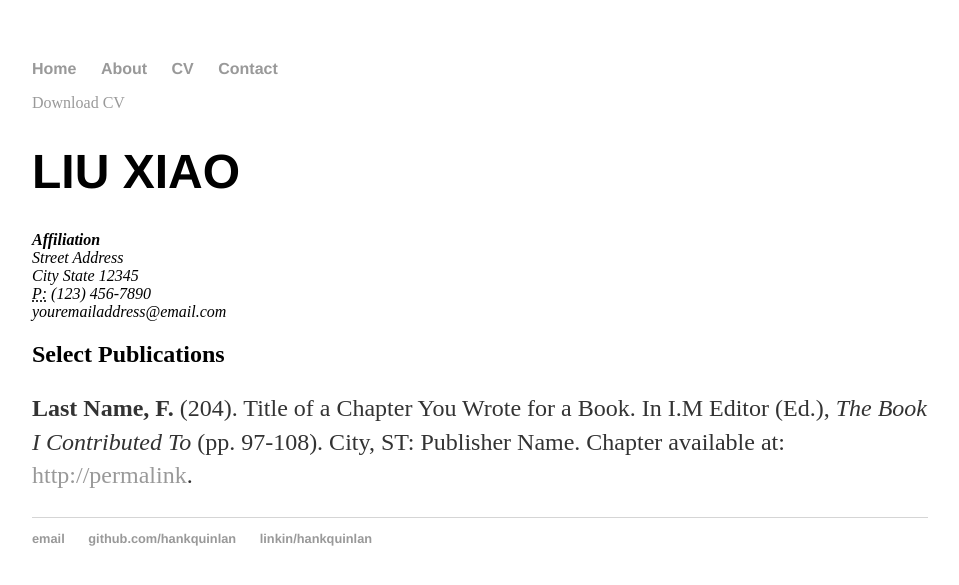
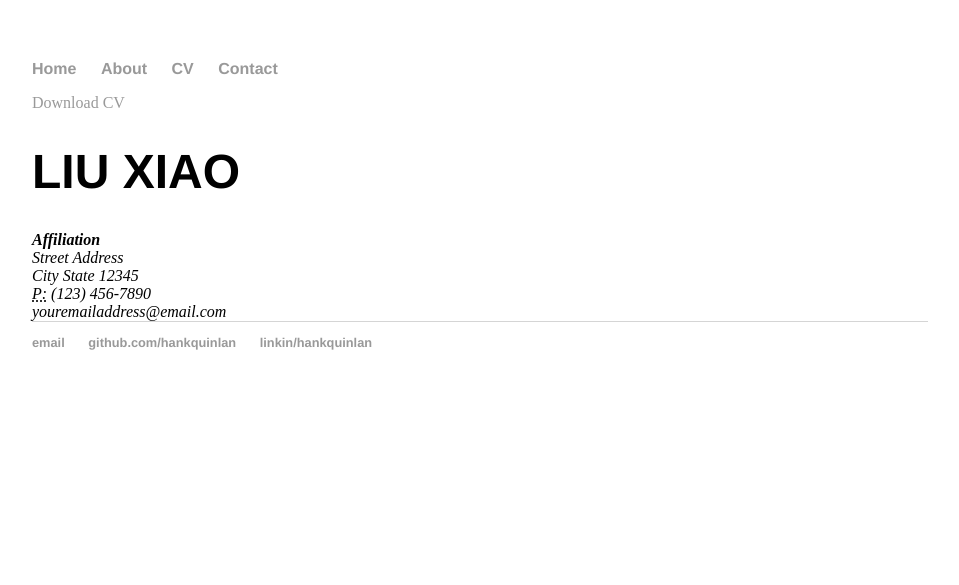
Before and after one commit to Archimedes2013/Archimedes2013.github.io, a Jekyll site: the page built from cv/index.html, in a window 1280 px wide. Shown: the top 585 px of the page, without its empty margins (160-1119 px from the left). Built offline with Jekyll 4.4.1, drawn with Linux system fonts in a browser that asks for light colours.

Commit message:
Update index.html

```diff
--- a/cv/index.html
+++ b/cv/index.html
@@ -14,9 +14,9 @@ title: CV of Your Name
 					<span class="obfuscate">youremailaddress@email.com</span>
 					</address>
 
-					<h2>Select Publications</h2>
+					<!--<h2>Select Publications</h2>
 
 					<p><strong>Last Name, F.</strong> (204). Title of a Chapter You Wrote for a Book. In I.M Editor (Ed.), <em>The Book I Contributed To</em> (pp. 97-108). City, ST: Publisher Name. Chapter available at: <a href="#">http://permalink</a>.
-
+                                        -->
 
 	</div>
```
